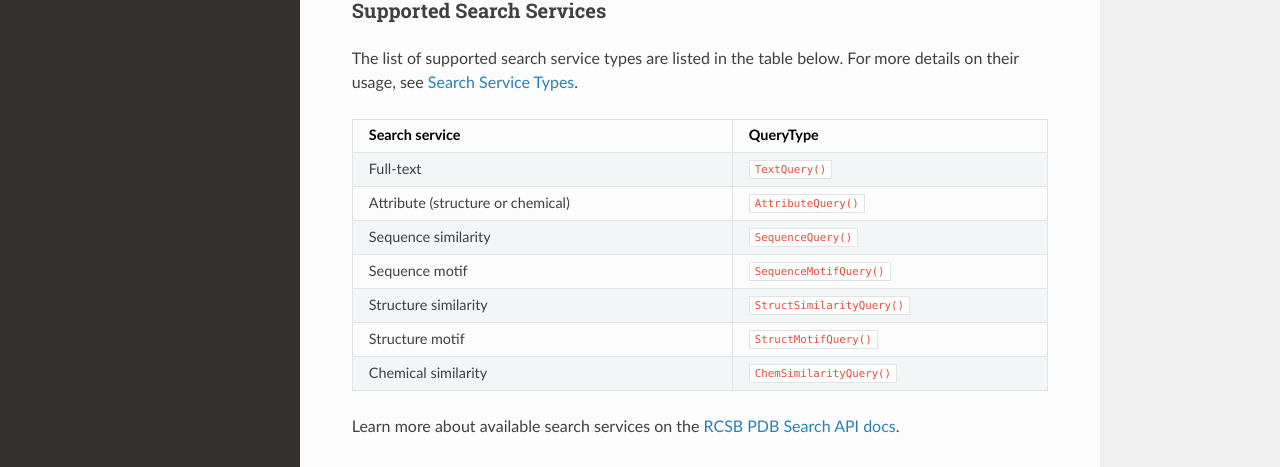
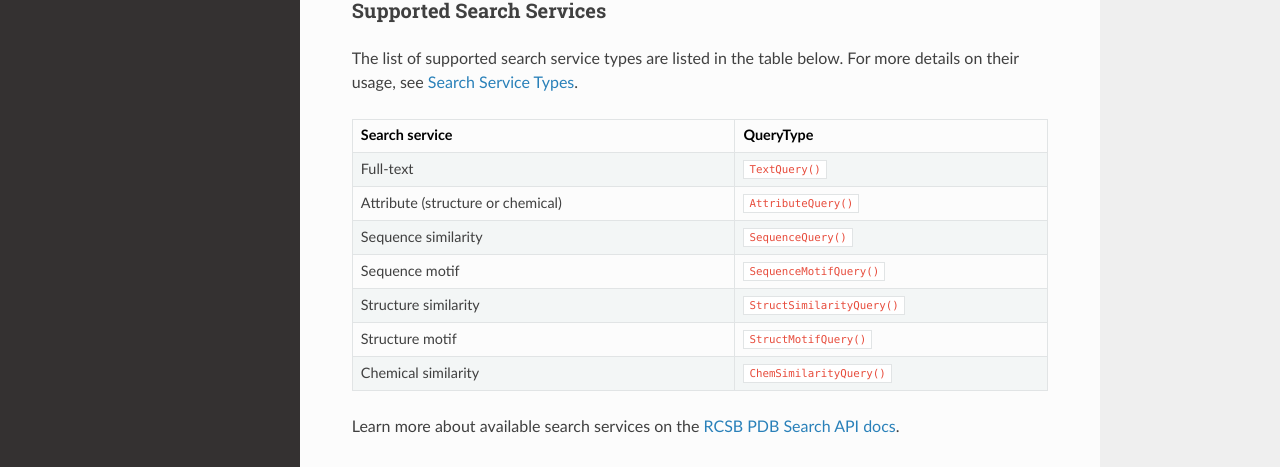
Before and after one commit to rcsb/py-rcsbsearchapi, a Sphinx documentation site: the page built from docs/quickstart.md, in a window 1280 px wide and 1400 px high, scrolled down 1413 px. Shown: the part 596-1063 px from the top of the window. Built offline with Sphinx 7.4.7 and the Read the Docs theme 2.0.0, drawn with Linux system fonts in a browser that asks for light colours.

Commit message:
add table.css for table formatting

```diff
--- a/docs/_static/table.css
+++ b/docs/_static/table.css
@@ -1,13 +1,13 @@
 table {
     width: 100% !important; /* Ensure the table takes the full width of the container */
     table-layout: auto !important;
-    border-collapse: collapse; /* Remove space between borders (optional for aesthetics) */
+    border-collapse: collapse !important; /* Remove space between borders (optional for aesthetics) */
 }
 
 th, td {
     word-wrap: break-word !important; /* Force long words to wrap */
     word-break: break-all !important; /* Forces word breaks, even in long URLs or text */
-    white-space: normal; /* Allow wrapping within table cells */
-    text-align: left; /* Optional: Align text to the left to avoid centering issues */
-    padding: 8px; /* Optional: Add some padding to improve readability */
+    white-space: normal !important; /* Allow wrapping within table cells */
+    text-align: left !important; /* Optional: Align text to the left to avoid centering issues */
+    padding: 8px !important; /* Optional: Add some padding to improve readability */
 }
```
